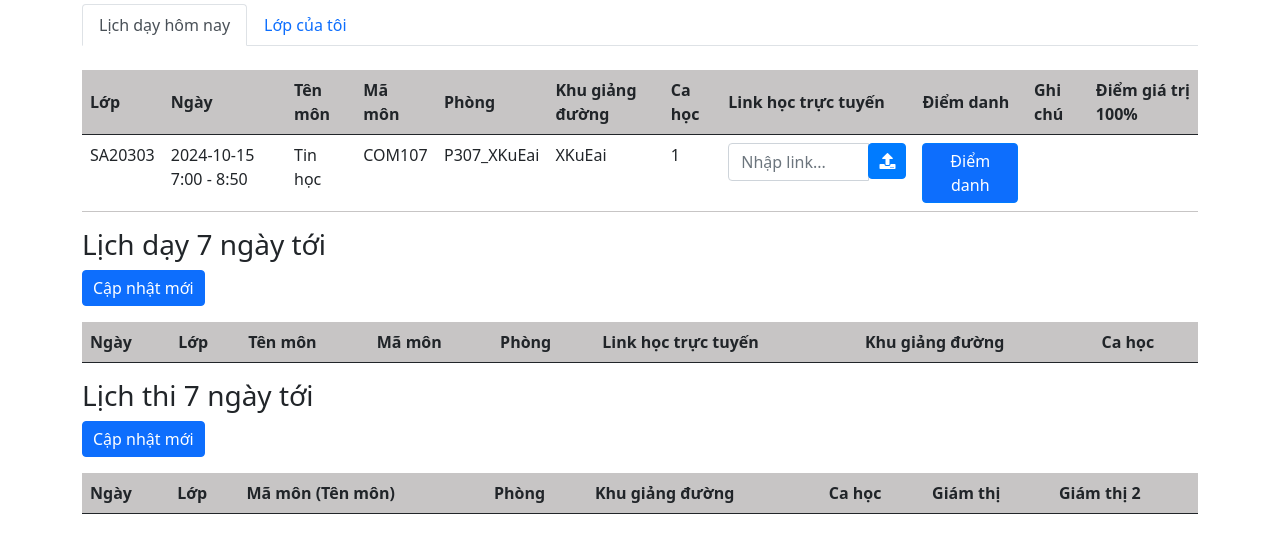
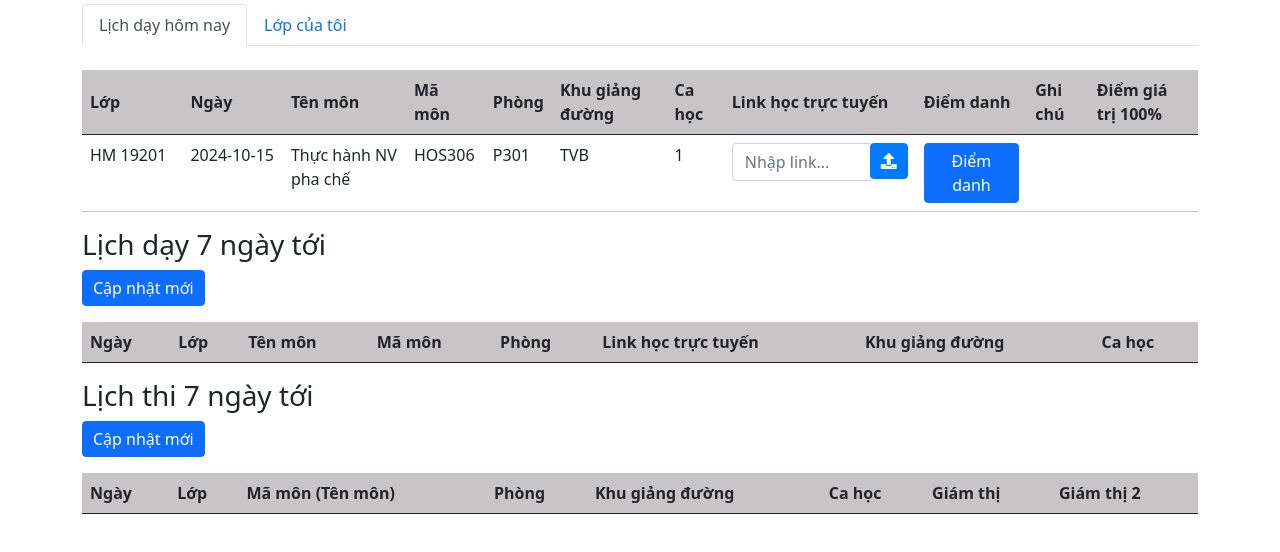
Before and after one commit to phunhph/diemdanh, a website: page public/index.html in a window 1280 px wide. Shown: the part 62-614 px from the top of the page. Drawn offline with nearby package versions, Linux system fonts and the light colour scheme.

Commit message:
update ui

```diff
--- a/public/index.html
+++ b/public/index.html
@@ -55,8 +55,8 @@
             <table class="table">
                 <thead>
                     <tr>
-                        <th>Lớp</th>
-                        <th>Ngày</th>
+                        <th style="width: 9%;">Lớp</th>
+                        <th style="width: 9%;">Ngày</th>
                         <th>Tên môn</th>
                         <th>Mã môn</th>
                         <th>Phòng</th>
@@ -70,12 +70,12 @@
                 </thead>
                 <tbody>
                     <tr>
-                        <td>SA20303</td>
-                        <td>2024-10-15 7:00 - 8:50</td>
-                        <td>Tin học</td>
-                        <td>COM107</td>
-                        <td>P307_XKuEai</td>
-                        <td>XKuEai</td>
+                        <td>HM 19201</td>
+                        <td>2024-10-15</td>
+                        <td>Thực hành NV pha chế</td>
+                        <td>HOS306</td>
+                        <td>P301</td>
+                        <td>TVB</td>
                         <td>1</td>
                         <td>
                             <div class="form-container">
```
